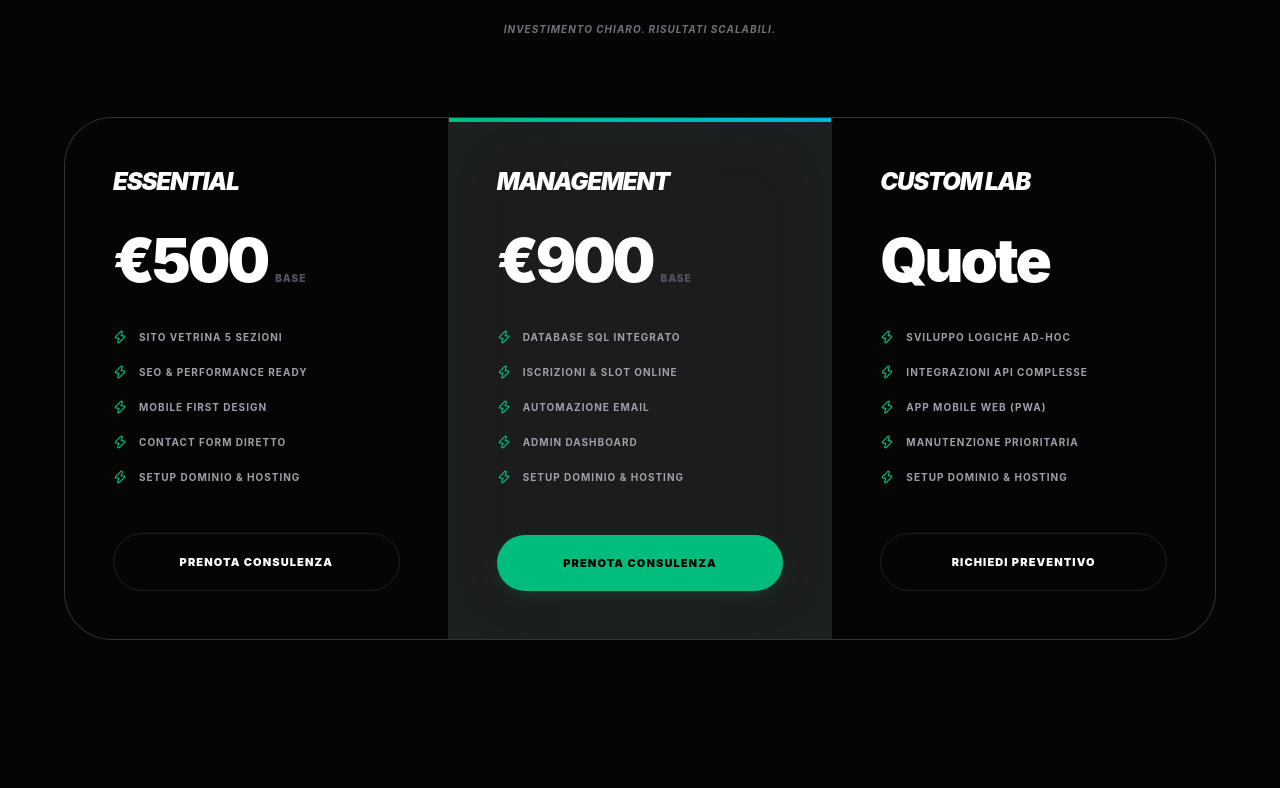
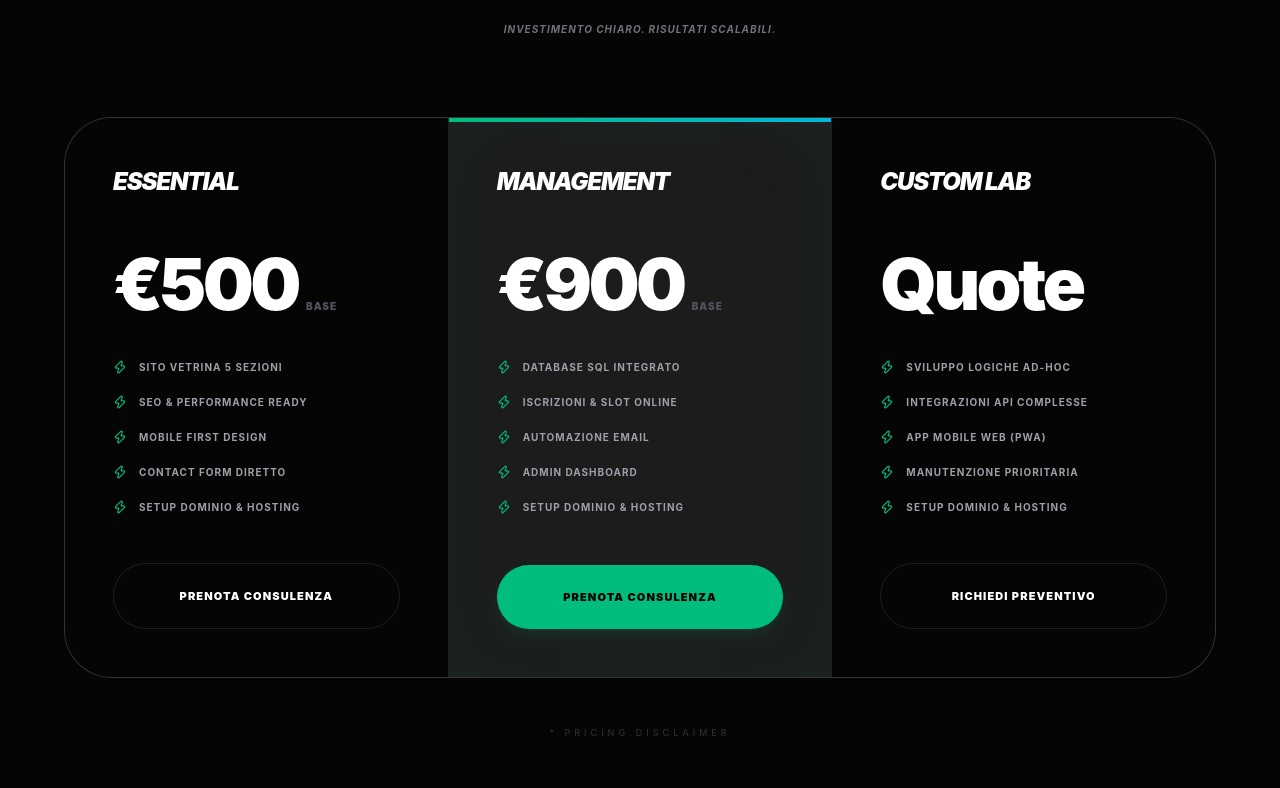
Before and after one commit to Mattia471/mattiacucuzza.com, a React (Vite) app: page / in a window 1280 px wide. Shown: the part 4012-4800 px from the top of the page. Built offline with nearby package versions, Linux system fonts and the light colour scheme.

Commit message:
add referral code

```diff
--- a/src/components/sections/Pricing.tsx
+++ b/src/components/sections/Pricing.tsx
@@ -1,9 +1,20 @@
-import {Zap} from 'lucide-react';
+import {CheckCircle2, Zap} from 'lucide-react';
 import {useTranslation} from 'react-i18next';
 import {Button} from '../ui/Button';
+import {useReferral} from "../../context/ReferralContext.tsx";
 
 export const Pricing = () => {
     const { t } = useTranslation();
+    const { discount, hasDiscount, referralCode } = useReferral(); // Assicurati di passare anche il codice dal context
+
+    const calculatePrice = (basePrice: string) => {
+        if (basePrice === 'Quote') return 'Quote';
+        const price = parseInt(basePrice);
+        if (hasDiscount) {
+            return (price * (1 - discount)).toFixed(0);
+        }
+        return basePrice;
+    };
 
     const plans = [
         {
@@ -45,18 +56,33 @@ export const Pricing = () => {
         }
     ];
 
-    // Funzione per generare il link mail dinamico
-    const generateMailLink = (planName: string) => {
+    const generateMailLink = (planName: string, originalPrice: string) => {
         const email = "cucuzzamattia47@gmail.com";
+        const finalPrice = calculatePrice(originalPrice);
+        const referralNote = hasDiscount
+            ? `\n(Codice Referral Usato: ${referralCode?.toUpperCase()} | Sconto: -${discount * 100}% | Prezzo Finale: €${finalPrice})`
+            : "";
+
         const subject = encodeURIComponent(`Richiesta Progetto: ${planName}`);
-        const body = encodeURIComponent(`Ciao Mattia,\n\nsono interessato al piano ${planName}.\nVorrei ricevere maggiori informazioni per iniziare a lavorare alla mia visione.\n\nGrazie!`);
+        const body = encodeURIComponent(
+            `Ciao Mattia,\n\nsono interessato al piano ${planName}.${referralNote}\nVorrei iniziare a lavorare alla mia visione.\n\nGrazie!`
+        );
         return `mailto:${email}?subject=${subject}&body=${body}`;
     };
 
     return (
         <section id="pricing" className="py-32 px-6 border-t border-white/5 bg-[#050505]">
             <div className="max-w-6xl mx-auto">
-                <div className="text-center mb-20">
+
+                {/* Header Sezione */}
+                <div className="text-center mb-20 relative">
+                    {hasDiscount && (
+                        <div className="inline-flex items-center gap-2 px-6 py-2 rounded-full bg-emerald-500/10 border border-emerald-500/30 text-emerald-400 text-[11px] font-black uppercase tracking-[3px] mb-8 animate-in fade-in slide-in-from-top-4 duration-1000">
+                            <CheckCircle2 size={14} className="text-emerald-500" />
+                            Sconto Referral "{referralCode?.toUpperCase()}" Attivato (-{discount * 100}%)
+                        </div>
+                    )}
+
                     <h2 className="text-4xl md:text-6xl font-black uppercase tracking-tighter mb-4 italic text-white">
                         {t('pricing.title')}
                     </h2>
@@ -69,19 +95,38 @@ export const Pricing = () => {
                     {plans.map((pkg, i) => (
                         <div
                             key={i}
-                            className={`p-12 flex flex-col bg-[#050505] transition-all duration-500 ${pkg.popular ? 'relative bg-zinc-900/30 shadow-[inset_0_0_80px_rgba(16,185,129,0.05)]' : ''}`}
+                            className={`p-12 flex flex-col bg-[#050505] transition-all duration-500 group relative ${pkg.popular ? 'bg-zinc-900/30 shadow-[inset_0_0_80px_rgba(16,185,129,0.05)]' : ''}`}
                         >
                             {pkg.popular && (
                                 <div className="absolute top-0 inset-x-0 h-1 bg-gradient-to-r from-emerald-500 to-cyan-500" />
                             )}
 
-                            <h3 className="text-2xl font-black uppercase italic tracking-tighter mb-8 text-white">
+                            <div className="mb-8">
+                                <h3 className="text-2xl font-black uppercase italic tracking-tighter text-white group-hover:text-emerald-400 transition-colors">
                                     {pkg.name}
                                 </h3>
+                                {hasDiscount && pkg.price !== 'Quote' && (
+                                    <span className="text-emerald-500 text-[9px] font-black uppercase tracking-widest mt-2 block">
+                                        {t('pricing.discount_applied')}
+                                    </span>
+                                )}
+                            </div>
 
-                            <div className="flex items-baseline gap-2 mb-10 text-white">
-                                <span className="text-6xl font-black tracking-tighter">
-                                    {pkg.price === 'Quote' ? '' : '€'}{pkg.price}
+                            <div className="flex flex-col mb-10 min-h-[90px] justify-end">
+                                {hasDiscount && pkg.price !== 'Quote' && (
+                                    <div className="flex items-center gap-2 mb-1">
+                                        <span className="text-zinc-600 line-through text-xl font-bold italic">
+                                            €{pkg.price}
+                                        </span>
+                                        <span className="bg-emerald-500 text-black text-[9px] font-black px-2 py-0.5 rounded-sm uppercase">
+                                            -{(discount * 100)}%
+                                        </span>
+                                    </div>
+                                )}
+
+                                <div className="flex items-baseline gap-2 text-white">
+                                    <span className="text-7xl font-black tracking-tighter leading-none">
+                                        {pkg.price === 'Quote' ? '' : '€'}{calculatePrice(pkg.price)}
                                     </span>
                                     {pkg.price !== 'Quote' && (
                                         <span className="text-zinc-600 text-[10px] font-black uppercase tracking-widest">
@@ -89,25 +134,30 @@ export const Pricing = () => {
                                         </span>
                                     )}
                                 </div>
+                            </div>
 
                             <ul className="space-y-5 mb-12 flex-grow">
                                 {pkg.features.map((f, idx) => (
                                     <li key={idx} className="text-zinc-400 text-[10px] uppercase font-bold tracking-widest flex items-center gap-3">
-                                        <Zap size={14} className="text-emerald-500" /> {f}
+                                        <Zap size={14} className="text-emerald-500 group-hover:rotate-12 transition-transform" /> {f}
                                     </li>
                                 ))}
                             </ul>
 
                             <Button
                                 variant={pkg.popular ? 'primary' : 'outline'}
-                                className="w-full text-[10px]"
-                                href={generateMailLink(pkg.name)}
+                                className="w-full text-[10px] tracking-[3px] font-black uppercase py-6"
+                                href={generateMailLink(pkg.name, pkg.price)}
                             >
                                 {pkg.price === 'Quote' ? t('pricing.cta_quote') : t('pricing.cta_standard')}
                             </Button>
                         </div>
                     ))}
                 </div>
+
+                <p className="text-center mt-12 text-zinc-600 text-[9px] uppercase tracking-[4px] font-medium opacity-50">
+                    * {t('pricing.disclaimer')}
+                </p>
             </div>
         </section>
     );
--- /dev/null
+++ b/src/context/ReferralContext.tsx
@@ -0,0 +1,60 @@
+import React, { createContext, useContext, useEffect, useState } from 'react';
+
+interface ReferralContextType {
+    discount: number;
+    hasDiscount: boolean;
+    referralCode?: string;
+}
+
+const ReferralContext = createContext<ReferralContextType>({
+    discount: 0,
+    hasDiscount: false,
+    referralCode: undefined
+});
+
+export const ReferralProvider = ({ children }: { children: React.ReactNode }) => {
+    const [discount, setDiscount] = useState(0);
+    const [referralCode, setReferralCode] = useState<string | undefined>(undefined);
+
+    useEffect(() => {
+        const params = new URLSearchParams(window.location.search);
+        const refCode = params.get('ref')?.toLowerCase();
+
+        const validCodes: Record<string, number> = {
+            'nga_2026': 0.1,
+        };
+
+        if (refCode && validCodes[refCode]) {
+            // Se entra col link, imposta lo sconto
+            setDiscount(validCodes[refCode]);
+            setReferralCode(refCode);
+            sessionStorage.setItem('temp_discount', validCodes[refCode].toString());
+            sessionStorage.setItem('temp_ref_code', refCode);
+        } else {
+            // Se entra senza link, controlla se c'è qualcosa nella sessione attuale
+            const sDiscount = sessionStorage.getItem('temp_discount');
+            const sCode = sessionStorage.getItem('temp_ref_code');
+
+            if (sDiscount && sCode) {
+                setDiscount(parseFloat(sDiscount));
+                setReferralCode(sCode);
+            } else {
+                // Altrimenti, pulizia totale
+                setDiscount(0);
+                setReferralCode(undefined);
+            }
+        }
+    }, []);
+
+    return (
+        <ReferralContext.Provider value={{
+            discount,
+            hasDiscount: discount > 0,
+            referralCode
+        }}>
+            {children}
+        </ReferralContext.Provider>
+    );
+};
+
+export const useReferral = () => useContext(ReferralContext);
--- a/src/i18n.ts
+++ b/src/i18n.ts
@@ -69,6 +69,7 @@ i18n
                         item3: "PERFORMANCE"
                     },
                     pricing: {
+                        discount_applied: "Referral Discount Applied",
                         title: "The Lab Plans",
                         subtitle: "Clear investment. Scalable results.",
                         base: "Base",
@@ -159,6 +160,7 @@ i18n
                         }
                     },
                     pricing: {
+                        discount_applied: "Sconto Referral Applicato",
                         title: "Piani Lab",
                         subtitle: "Investimento chiaro. Risultati scalabili.",
                         base: "Base",
--- a/src/main.tsx
+++ b/src/main.tsx
@@ -2,7 +2,10 @@ import ReactDOM from 'react-dom/client'
 import './index.css'
 import './i18n'
 import App from './App'
+import {ReferralProvider} from "./context/ReferralContext.tsx";
 
 ReactDOM.createRoot(document.getElementById('root')!).render(
-        <App />
+       <ReferralProvider>
+              <App />
+         </ReferralProvider>
 )
```
Lines whose indentation alone changed are shown as unchanged.
